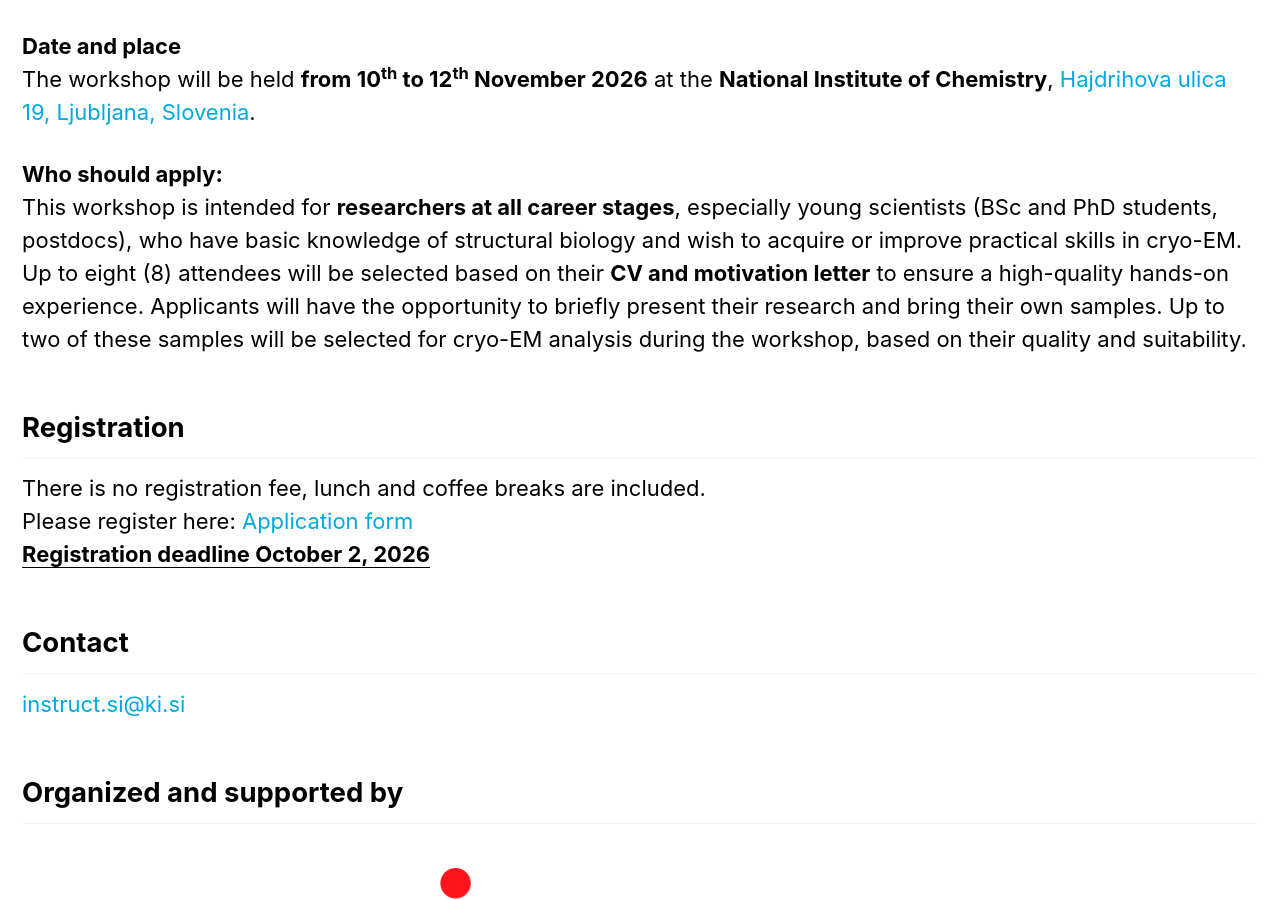
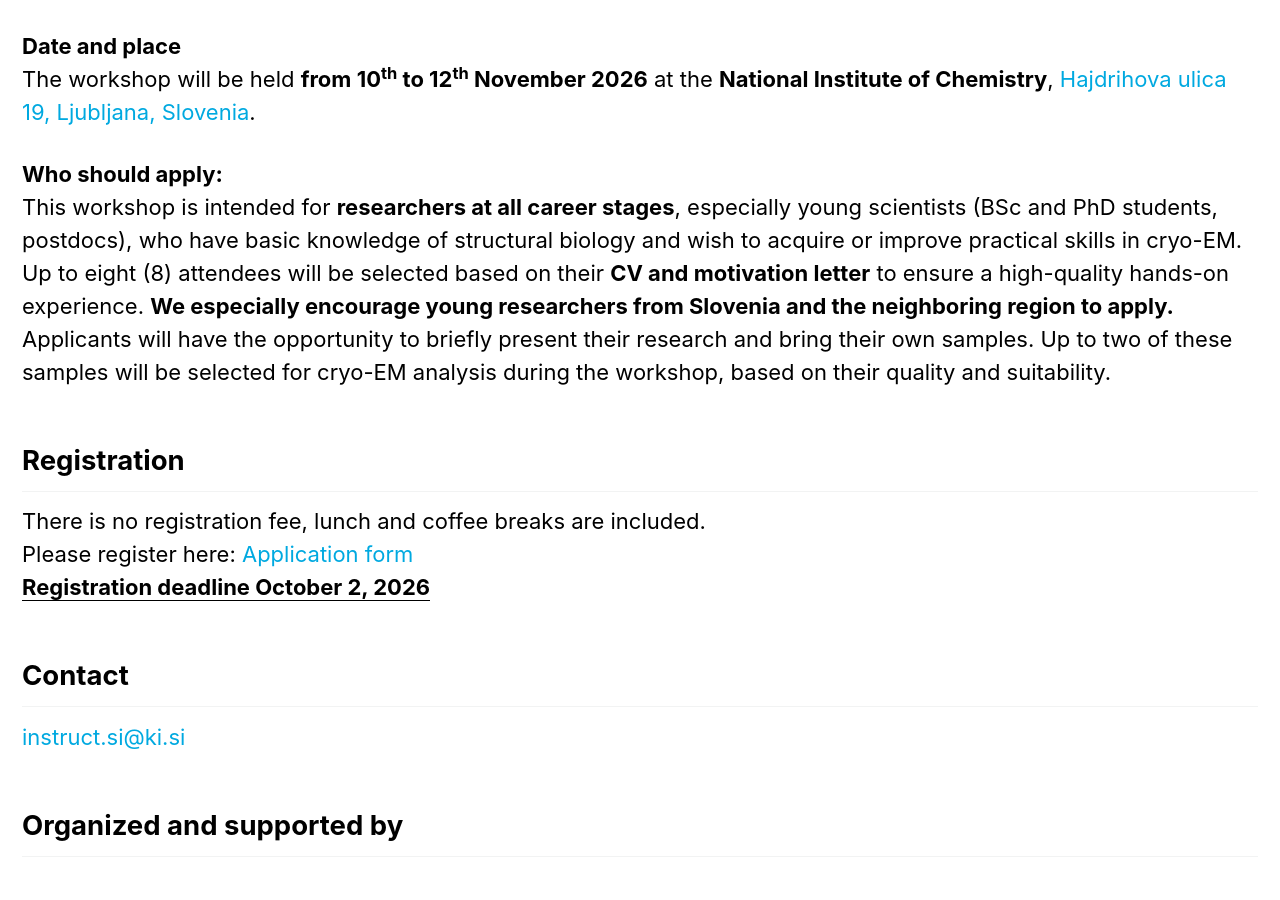
Before and after one commit to InstructSI/instructsi.github.io, a Jekyll site: the page built from _pages/spa2026.md, in a window 1280 px wide and 900 px high, scrolled down 3168 px. Built offline with Jekyll 4.4.1, drawn with Linux system fonts in a browser that asks for light colours; cached includes are drawn as plain includes.

Commit message:
spa2026 text update

```diff
--- a/_pages/spa2026.md
+++ b/_pages/spa2026.md
@@ -66,7 +66,7 @@ The workshop will be held **from 10<sup>th</sup> to 12<sup>th</sup> November 202
 
 **Who should apply:**<br>
 This workshop is intended for **researchers at all career stages**, especially young scientists (BSc and PhD students, postdocs), who have basic knowledge of structural biology and wish to acquire or improve practical skills in cryo-EM. <br>
-Up to eight (8) attendees will be selected based on their **CV and motivation letter** to ensure a high-quality hands-on experience. Applicants will have the opportunity to briefly present their research and bring their own samples. Up to two of these samples will be selected for cryo-EM analysis during the workshop, based on their quality and suitability.
+Up to eight (8) attendees will be selected based on their **CV and motivation letter** to ensure a high-quality hands-on experience. **We especially encourage young researchers from Slovenia and the neighboring region to apply.**  Applicants will have the opportunity to briefly present their research and bring their own samples. Up to two of these samples will be selected for cryo-EM analysis during the workshop, based on their quality and suitability.
 
 ## Registration
 There is no registration fee, lunch and coffee breaks are included. <br>
```
